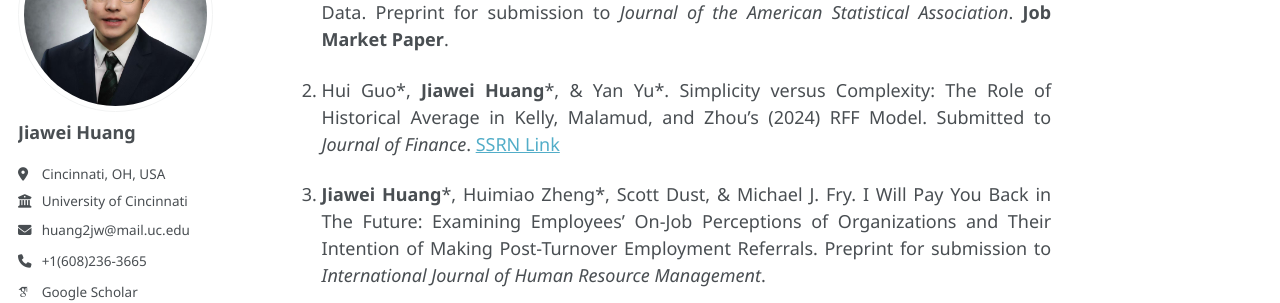
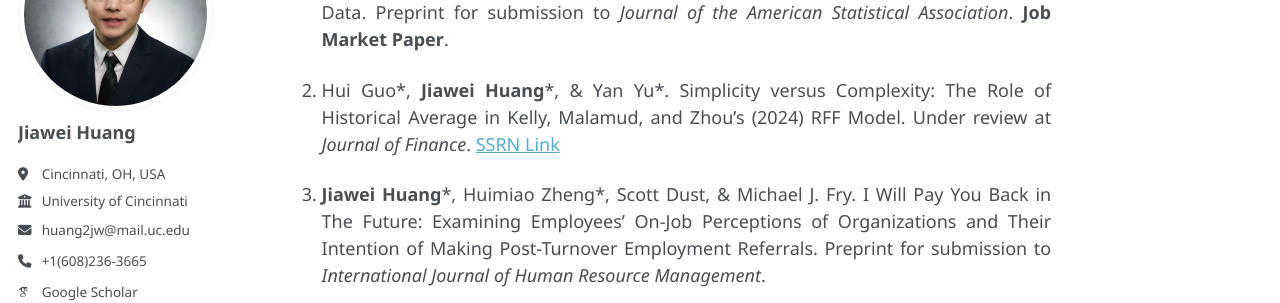
Before and after one commit to Jiawei98/Jiawei98.github.io, a Jekyll site: the page built from _pages/research.md, in a window 1280 px wide and 900 px high, scrolled down 628 px. Shown: the part 182-485 px from the top of the window. Built offline with Jekyll 4.4.1, drawn with Linux system fonts in a browser that asks for light colours; some web fonts are replaced; a script that is not in the unit is left out.

Commit message:
Update research.md

```diff
--- a/_pages/research.md
+++ b/_pages/research.md
@@ -20,7 +20,7 @@ My research centers on the development and application of statistical methodolog
 
 1. **Jiawei Huang**, Dungang Liu, Yuan Jiang, & Yu Xie. An "*i*-mobility" Framework for Studying Social Mobility: Individualized Inference via Generative Analysis of Discrete Data. Preprint for submission to *Journal of the American Statistical Association*. **Job Market Paper**.
 
-2. Hui Guo\*, **Jiawei Huang**\*, & Yan Yu\*. Simplicity versus Complexity: The Role of Historical Average in Kelly, Malamud, and Zhou's (2024) RFF Model. Submitted to *Journal of Finance*. [SSRN Link](https://papers.ssrn.com/sol3/papers.cfm?abstract_id=5489967)
+2. Hui Guo\*, **Jiawei Huang**\*, & Yan Yu\*. Simplicity versus Complexity: The Role of Historical Average in Kelly, Malamud, and Zhou's (2024) RFF Model. Under review at *Journal of Finance*. [SSRN Link](https://papers.ssrn.com/sol3/papers.cfm?abstract_id=5489967)
 
 3. **Jiawei Huang**\*, Huimiao Zheng\*, Scott Dust, & Michael J. Fry. I Will Pay You Back in The Future: Examining Employees' On-Job Perceptions of Organizations and Their Intention of Making Post-Turnover Employment Referrals. Preprint for submission to *International Journal of Human Resource Management*.
 
```
